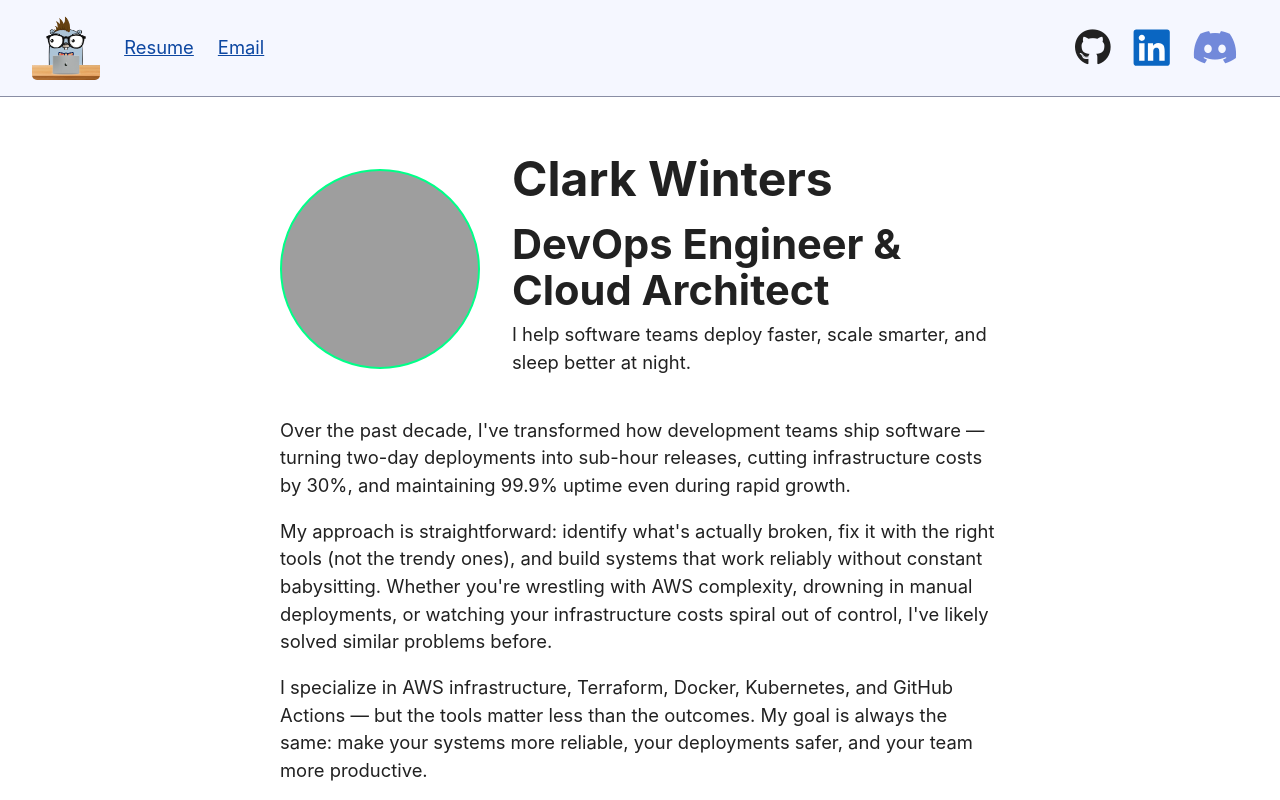
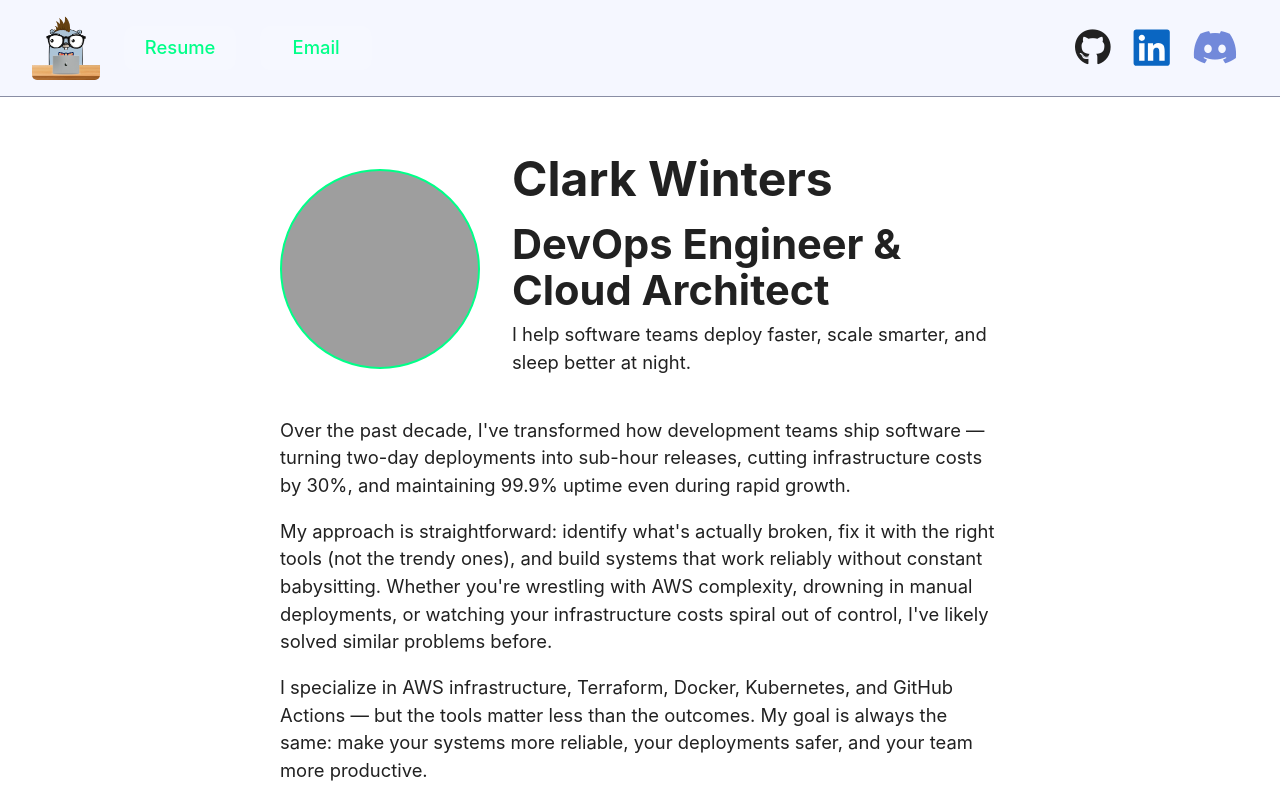
Before and after one commit to cwinters8/clarkwinters.com, a website built with Vite: page index.html in a window 1280 px wide. Shown: the top 800 px of the page. Built offline with nearby package versions, Linux system fonts and the light colour scheme; grey boxes are pictures that could not be loaded.

Commit message:
improve header link styling

```diff
--- a/main.css
+++ b/main.css
@@ -3,6 +3,7 @@
     "Segoe UI", Arial, Helvetica, "Helvetica Neue", sans-serif;
   --hover-color: #00bfff;
   --icon-color: initial;
+  --lime-green: #00ff88;
 }
 
 header.nav {
@@ -54,6 +55,25 @@ main > img {
   align-content: space-between;
   align-items: center;
   gap: 1.5rem;
+}
+
+.links a {
+  background-color: rgba(255, 255, 255, 0.1);
+  color: var(--lime-green);
+  padding: 0.5rem 1rem;
+  border-radius: 10px;
+  text-decoration: none;
+  font-weight: 500;
+  transition:
+    background-color 0.3s ease,
+    color 0.3s ease;
+  width: 7rem;
+  text-align: center;
+}
+
+.links a:hover {
+  background-color: var(--lime-green);
+  color: #1a1a1a;
 }
 
 .icons {
@@ -186,7 +206,7 @@ nav a:hover {
   background-size: cover;
   background-position: center 10%;
   flex-shrink: 0;
-  border: 2px solid #00ff88;
+  border: 2px solid var(--lime-green);
 }
 
 .intro-text h1,
```
